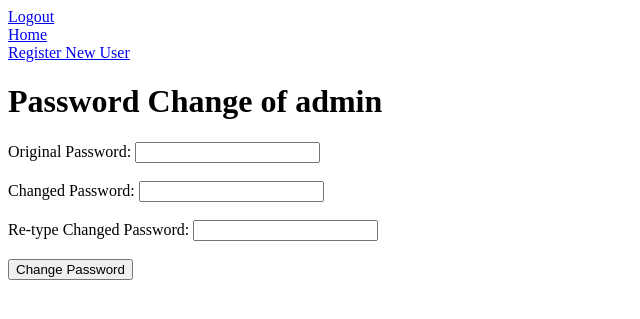
After one commit to tyler19shea/cloud-secure-file-storage, a Flask app: page /change-pass in a window 1280 px wide. The commit adds this page. Shown: the top 319 px of the page, without its empty margins (0-640 px from the left). Run offline with Flask 3, Linux system fonts and the light colour scheme; a user stored in the database is signed in.

Commit message:
Add admin capabilities
Adds the ability for the admin to create users instead of just
anyone. Sets the app up with a default user. Allows the user
to change passwords.

```diff
--- a/config.py
+++ b/config.py
@@ -1,5 +1,6 @@
 import os
 from cryptography.fernet import Fernet
+from encryptStorageApp.auth.models import User
 
 KEY_FILE = './encryption_key.key'
 
--- a/encryptStorageApp/__init__.py
+++ b/encryptStorageApp/__init__.py
@@ -23,6 +23,10 @@ def create_app():
 
     with app.app_context():
         db.create_all()
+        if not User.query.filter_by(username='admin').first():
+            admin_user = User(username='admin', password=bcrypt.generate_password_hash('adminpass'), is_admin=True)
+            db.session.add(admin_user)
+            db.session.commit()
 
     return app
 
--- a/encryptStorageApp/app.py
+++ b/encryptStorageApp/app.py
@@ -1,8 +1,10 @@
-from flask import Blueprint, request, jsonify, json, send_file, render_template, flash, Response
+from flask import Blueprint, request, jsonify, json, send_file, render_template, flash, Response, redirect, url_for
 from werkzeug.utils import secure_filename
 from flask_login import login_required, current_user
 from .encryption import encrypt_file, decrypt_file
 from .utils import log_access, log_error
+from .auth import bcrypt
+from .auth.models import User
 from config import Config
 import traceback
 import os
@@ -14,6 +16,34 @@ app_blueprint = Blueprint('app', __name__)
 @login_required
 def index():
     return render_template('index.html')
+
+@app_blueprint.route('/change-pass', methods=['GET', 'POST'])
+@login_required
+def change_password():
+    if request.method == 'POST':
+        username = current_user.username
+        password1 = request.form['password1']
+        password2 = request.form['password2']
+        password3 = request.form['password3']
+
+        # #fetch the user from database
+        user = User.query.filter_by(username=username).first()
+        if not bcrypt.check_password_hash(user.password, password1):
+            flash('Incorrect original password entered')
+            log_error(f'{username} password change attempt fail due to incorrect original password')
+        elif password2 != password3:
+            flash('Passwords do not match')
+        else:
+            try:
+                current_user.password = bcrypt.generate_password_hash(password2)
+                flash('Password has been changed!')
+                log_error(f'{username} password changed')
+                return redirect(url_for('app.index'))
+            except Exception as e:
+                log_error(f'{username} fail to change password due to {e}')
+                flash('Password change failed due to {e}')
+
+    return render_template('changePass.html')
 
 @app_blueprint.route('/upload', methods=['POST'])
 @login_required
--- a/encryptStorageApp/auth/models.py
+++ b/encryptStorageApp/auth/models.py
@@ -5,3 +5,4 @@ class User(db.Model, UserMixin):
     id = db.Column(db.Integer, primary_key=True)
     username = db.Column(db.String(150), unique=True, nullable=False)
     password = db.Column(db.String(150), nullable=False)
+    is_admin = db.Column(db.Boolean, default=False)
--- /dev/null
+++ b/encryptStorageApp/templates/changePass.html
@@ -0,0 +1,55 @@
+<!DOCTYPE html>
+<html lang="en">
+<head>
+    <meta charset="UTF-8">
+    <meta name="viewport" content="width=device-width, initial-scale=1.0">
+    <title>Change password</title>
+    <script src="{{ url_for('static', filename='script.js') }}"></script>
+    <style>
+        .error {
+            color: red
+        }
+        .success {
+            color:green
+        }
+    </style>
+</head>
+<body>
+    {% with messages = get_flashed_messages() %}
+    {% if messages %}
+        <ul>
+        {% for message in messages %}
+            <li>{{ message }}</li>
+        {% endfor %}
+        </ul>
+    {% endif %}
+    {% endwith %}
+    <nav>
+        <div>
+            <a class="nav-item" id="logout" href="auth/logout">Logout</a>
+        </div>
+        <div>
+            <a class="nav-item" id="home" href="/">Home</a>
+        </div>
+        {% if current_user.is_admin %}
+        <div>
+            <a class="nav-item" id="Register" href="/auth/register">Register New User</a>
+        </div>
+        {% endif %}
+    </nav>
+    <h1>Password Change of {{ current_user.username }}</h1>
+    <form action="{{ url_for('app.change_password') }}" method="post">
+        <label for="password">Original Password:</label>
+        <input type="password" id="password1" name="password1">
+        <br><br>
+        <label for="password">Changed Password:</label>
+        <input type="password" id="password2" name="password2">
+        <br><br>
+        <label for="password">Re-type Changed Password:</label>
+        <input type="password" id="password3" name="password3">
+        <br><br>
+        <input type="submit" value="Change Password">
+    </form>
+
+</body>
+</html>
--- a/encryptStorageApp/templates/login.html
+++ b/encryptStorageApp/templates/login.html
@@ -16,9 +16,6 @@
     {% endif %}
     {% endwith %}
     <nav>
-        <div>
-            <a class="nav-item" id="Register" href="/auth/register">Register New User</a>
-        </div>
     </nav>
     <h1>Login</h1>
     <form action="{{ url_for('auth.login') }}" method="post">
--- a/run.py
+++ b/run.py
@@ -1,6 +1,10 @@
-from encryptStorageApp import create_app
+from encryptStorageApp import create_app, db
+from encryptStorageApp.auth import bcrypt
+from encryptStorageApp.auth.models import User
+
 
 app = create_app()
 
+
 if __name__ == '__main__':
     app.run(debug=True)
```
Also changed, not shown: encryptStorageApp/auth/routes.py (+36 -28 lines), encryptStorageApp/templates/index.html (+8 -0 lines).
